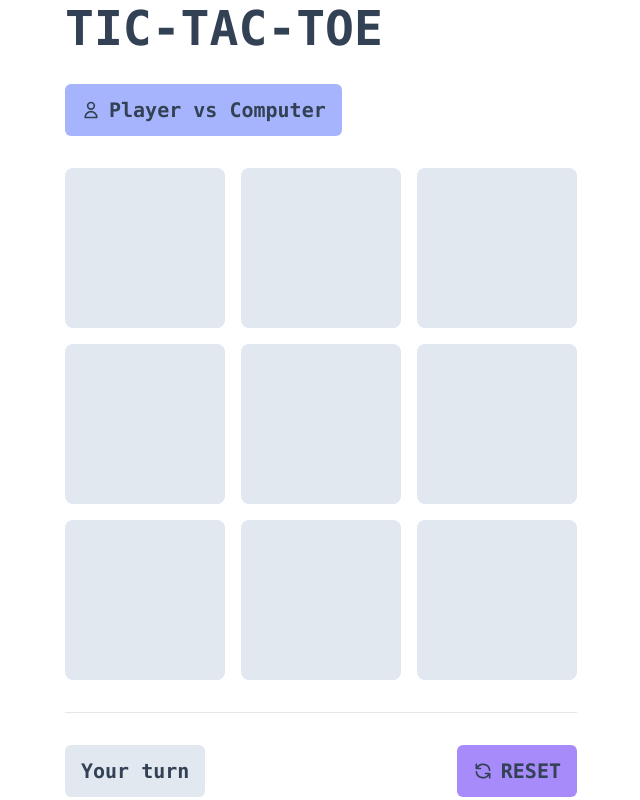
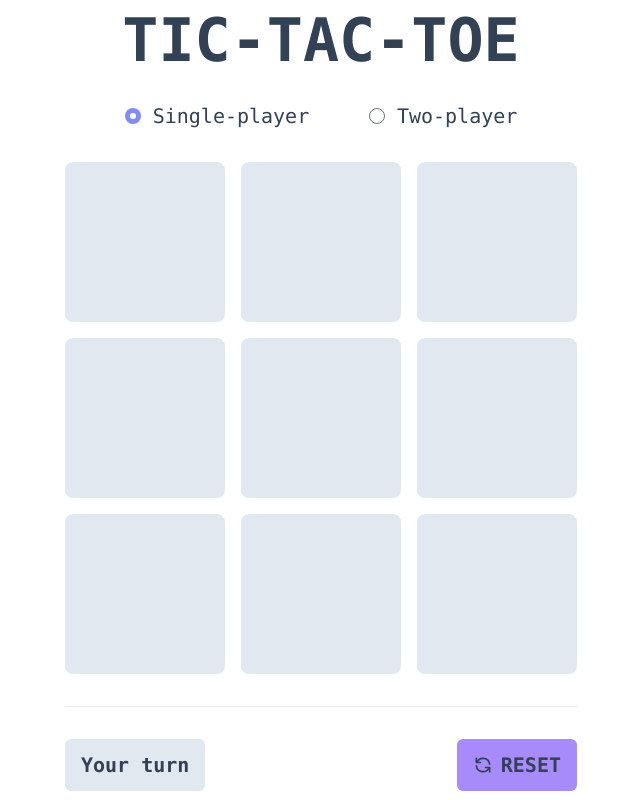
Before and after one commit to Randell-janus/tic-tac-toe, a React (Create React App) app: page / in a window 1280 px wide. Shown: the whole page, without its empty margins (319-959 px from the left). Built offline with nearby package versions, Linux system fonts and the light colour scheme.

Commit message:
update game mode state and component to radio buttons

```diff
--- a/package.json
+++ b/package.json
@@ -3,6 +3,7 @@
   "version": "0.1.0",
   "private": true,
   "dependencies": {
+    "@tailwindcss/forms": "^0.5.2",
     "@testing-library/jest-dom": "^5.16.4",
     "@testing-library/react": "^13.2.0",
     "@testing-library/user-event": "^13.5.0",
--- a/src/App.tsx
+++ b/src/App.tsx
@@ -1,10 +1,11 @@
 import { useEffect, useState } from "react";
-import { ResetIcon, SinglePlayer, Multiplayer } from "./components/Icons";
+import { ResetIcon } from "./components/Icons";
 import Square from "./components/Square";
+import RadioButton from "./components/RadioButton";
 
 const App = () => {
   const [squares, setSquares] = useState<string[] | []>(Array(9).fill(null));
-  const [isSinglePlayer, setIsSinglePlayer] = useState<boolean>(true);
+  const [gameMode, setGameMode] = useState<string>("1");
 
   const [isXTurn, setIsXTurn] = useState<boolean>(true);
   const [animation, setAnimation] = useState<number>(0);
@@ -64,7 +65,7 @@ const App = () => {
       return;
     }
 
-    if (!isSinglePlayer) {
+    if (gameMode === "2") {
       squares[i] = isXTurn ? "X" : "O";
       setSquares(squares);
       setIsXTurn(!isXTurn);
@@ -82,17 +83,17 @@ const App = () => {
   let status;
 
   if (winningPattern) {
-    if (!isSinglePlayer) {
+    if (gameMode === "2") {
       status = `Winner: ${isXTurn ? "O" : "X"}`;
-    } else if (isSinglePlayer) {
+    } else if (gameMode === "1") {
       status = `${isPlayerTurn ? "You lost!" : "You won!"}`;
     }
   } else if (isBoardFull && !winningPattern) {
     status = "Draw!";
   } else {
-    if (!isSinglePlayer) {
+    if (gameMode === "2") {
       status = "Player: " + (isXTurn ? "X" : "O");
-    } else if (isSinglePlayer) {
+    } else if (gameMode === "1") {
       status = `${isPlayerTurn ? "Your turn" : "Thinking..."}`;
     }
   }
@@ -122,9 +123,9 @@ const App = () => {
     }
   };
 
-  const handleGameMode = (): void => {
+  const handleGameMode = (e: React.ChangeEvent<HTMLInputElement>): void => {
     handleRestart();
-    setIsSinglePlayer((prev) => !prev);
+    setGameMode(e.target.value);
   };
 
   useEffect(() => {
@@ -179,20 +180,11 @@ const App = () => {
   return (
     <div className="min-h-screen flex flex-col items-center justify-center px-4">
       <div className="space-y-4 sm:space-y-8">
-        <h1 className="font-bold">TIC-TAC-TOE</h1>
-        <button className="mode-btn" onClick={handleGameMode}>
-          {isSinglePlayer ? (
-            <div className="flex items-center space-x-2">
-              <SinglePlayer className="h-4 w-4 sm:h-5 sm:w-5" />
-              <p>Player vs Computer</p>
-            </div>
-          ) : (
-            <div className="flex items-center space-x-2">
-              <Multiplayer className="h-4 w-4 sm:h-5 sm:w-5" />
-              <p>Player vs Player</p>
-            </div>
-          )}
-        </button>
+        <h1 className="font-bold text-center">TIC-TAC-TOE</h1>
+        <div onChange={handleGameMode} className="flex justify-evenly">
+          <RadioButton label="Single-player" value={"1"} gameMode={gameMode} />
+          <RadioButton label="Two-player" value={"2"} gameMode={gameMode} />
+        </div>
         <div className="grid grid-cols-3 gap-2 sm:gap-4">
           {squares.map((value, i) => (
             <Square
--- a/src/components/Icons.tsx
+++ b/src/components/Icons.tsx
@@ -17,7 +17,7 @@ export const ResetIcon = ({ className }: { className: string }) => {
   );
 };
 
-export const SinglePlayer = ({ className }: { className: string }) => {
+export const SinglePlayerIcon = ({ className }: { className: string }) => {
   return (
     <svg
       xmlns="http://www.w3.org/2000/svg"
@@ -36,7 +36,7 @@ export const SinglePlayer = ({ className }: { className: string }) => {
   );
 };
 
-export const Multiplayer = ({ className }: { className: string }) => {
+export const MultiplayerIcon = ({ className }: { className: string }) => {
   return (
     <svg
       xmlns="http://www.w3.org/2000/svg"
--- /dev/null
+++ b/src/components/RadioButton.tsx
@@ -0,0 +1,22 @@
+interface Props {
+  value: string;
+  label: string;
+  gameMode: string;
+}
+
+const RadioButton = ({ value, label, gameMode }: Props) => {
+  return (
+    <label className="cursor-pointer flex items-center">
+      <input
+        type="radio"
+        className="mr-2 sm:mr-3 cursor-pointer text-indigo-400 focus:ring-0"
+        value={value}
+        name="mode"
+        defaultChecked={gameMode === value}
+      />
+      {label}
+    </label>
+  );
+};
+
+export default RadioButton;
--- a/src/index.css
+++ b/src/index.css
@@ -8,14 +8,9 @@
     @apply font-mono;
     @apply text-slate-700;
   }
+
   h1 {
-    @apply text-2xl sm:text-5xl;
-  }
-  h2 {
-    @apply text-xl sm:text-2xl;
-  }
-  h3 {
-    @apply text-base sm:text-xl;
+    @apply text-3xl sm:text-6xl;
   }
 }
 
@@ -42,9 +37,4 @@
     @apply btn-common;
     @apply bg-violet-400 hover:bg-violet-500;
   }
-
-  .mode-btn {
-    @apply btn-common;
-    @apply bg-indigo-300 hover:bg-indigo-400;
-  }
 }
--- a/tailwind.config.js
+++ b/tailwind.config.js
@@ -27,5 +27,5 @@ module.exports = {
       },
     },
   },
-  plugins: [],
+  plugins: [require("@tailwindcss/forms")],
 };
```
Also changed, not shown: 1 other file (tests, documents, lock files or other folders).
